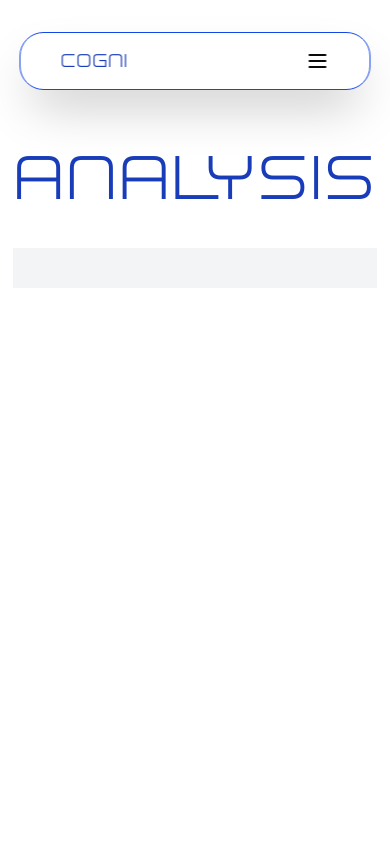
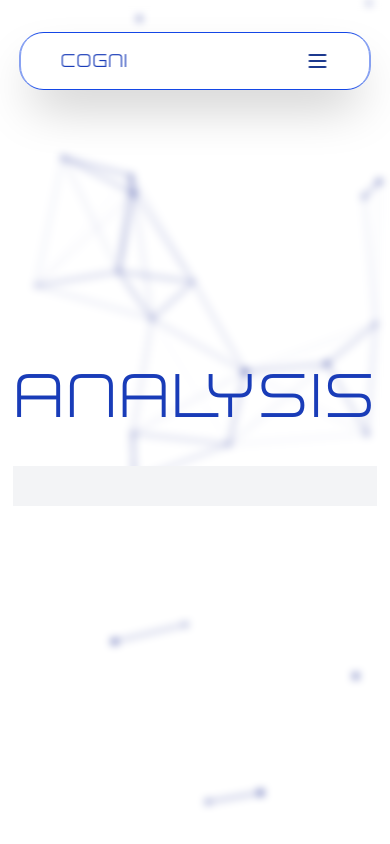
Before and after one commit to buhgowsh/C.O.G.N.I, a React (Vite) app in the folder app/: page /report in a window 390 px wide. Built offline with nearby package versions, Linux system fonts and the light colour scheme.

Commit message:
Report Page up to date

```diff
--- a/app/src/pages/ReportPage.tsx
+++ b/app/src/pages/ReportPage.tsx
@@ -1,10 +1,15 @@
 import Navbar from "@/components/ui/Navbar"
+import ParticleComponent from "@/components/ui/Particles"
 
 function ReportPage() {
     return (
-        <div>
-            <Navbar/>
-            <main className="flex flex-grow items-center justify-center px-4 md:px-8 m-10 mt-30">
+        <div className="flex flex-col bg-white text-blue-900 min-h-screen w-full">
+            <Navbar />
+            {/*Particles*/}
+            <div className="absolute inset-0 z-0 blur-xs">
+                <ParticleComponent />
+            </div>
+            <main className="flex flex-grow items-center justify-center px-4 z-20">
                 <div id="Analysis" >
                     {/*Heading*/}
                     <h1 className="text-[5rem] text-center font-bold text-blue-800 font-theme tracking-wide mb-2 ">
@@ -12,14 +17,40 @@ function ReportPage() {
                     </h1>
 
                     {/*Graph*/}
-                    <img>
-
-                    </img>
+                    <img src=""/>
 
                     {/*Text Report*/}
                     <p id="data" className="bg-gray-100 p-5">
 
                     </p>
+
+                    {/* Table*/}
+                    <table>
+                        {/*Row1*/}
+                        <tr>
+                            <th></th>
+                            <th></th>
+                            <th></th>
+                        </tr>
+                        {/*Row2*/}
+                        <tr>
+                            <th></th>
+                            <th></th>
+                            <th></th>
+                        </tr>
+                        {/*Row3*/}
+                        <tr>
+                            <th></th>
+                            <th></th>
+                            <th></th>
+                        </tr>
+                        {/*Row4*/}
+                        <tr>
+                            <th></th>
+                            <th></th>
+                            <th></th>
+                        </tr>
+                    </table>
                 </div>
             </main>
         </div>
```
